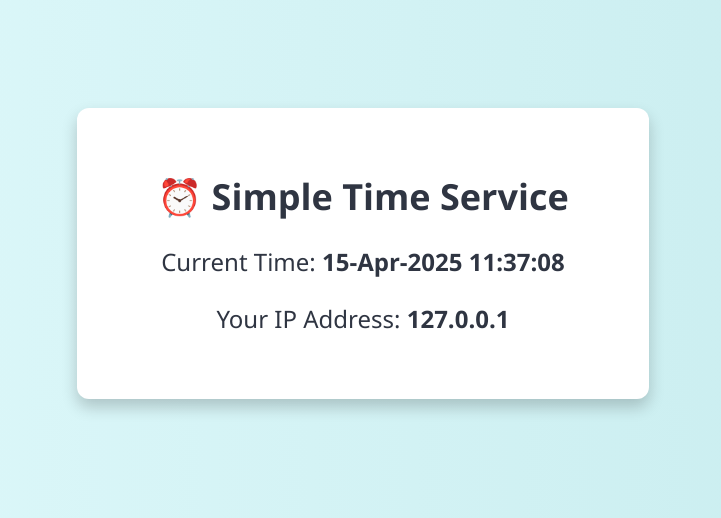
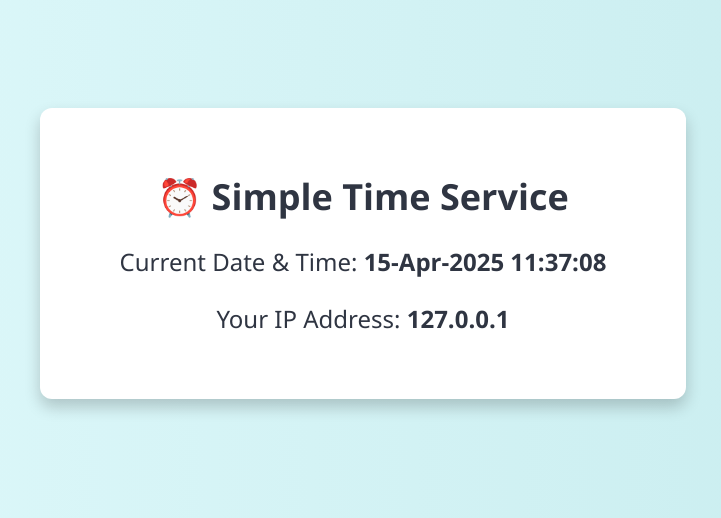
Before and after one commit to jaisankar07/particle41-Devops, a Flask app: page / in a window 1280 px wide. Shown: the top 518 px of the page, without its empty margins (277-998 px from the left). Run offline with Flask 3, Linux system fonts and the light colour scheme.

Commit message:
updated-syntax

```diff
--- a/app/templates/index.html
+++ b/app/templates/index.html
@@ -30,7 +30,7 @@
 <body>
     <div class="container">
         <h1>⏰ Simple Time Service</h1>
-        <p>Current Time: <strong>{{ time }}</strong></p>
+        <p>Current Date & Time: <strong>{{ time }}</strong></p>
         <p>Your IP Address: <strong>{{ ip }}</strong></p>
     </div>
 </body>
```
